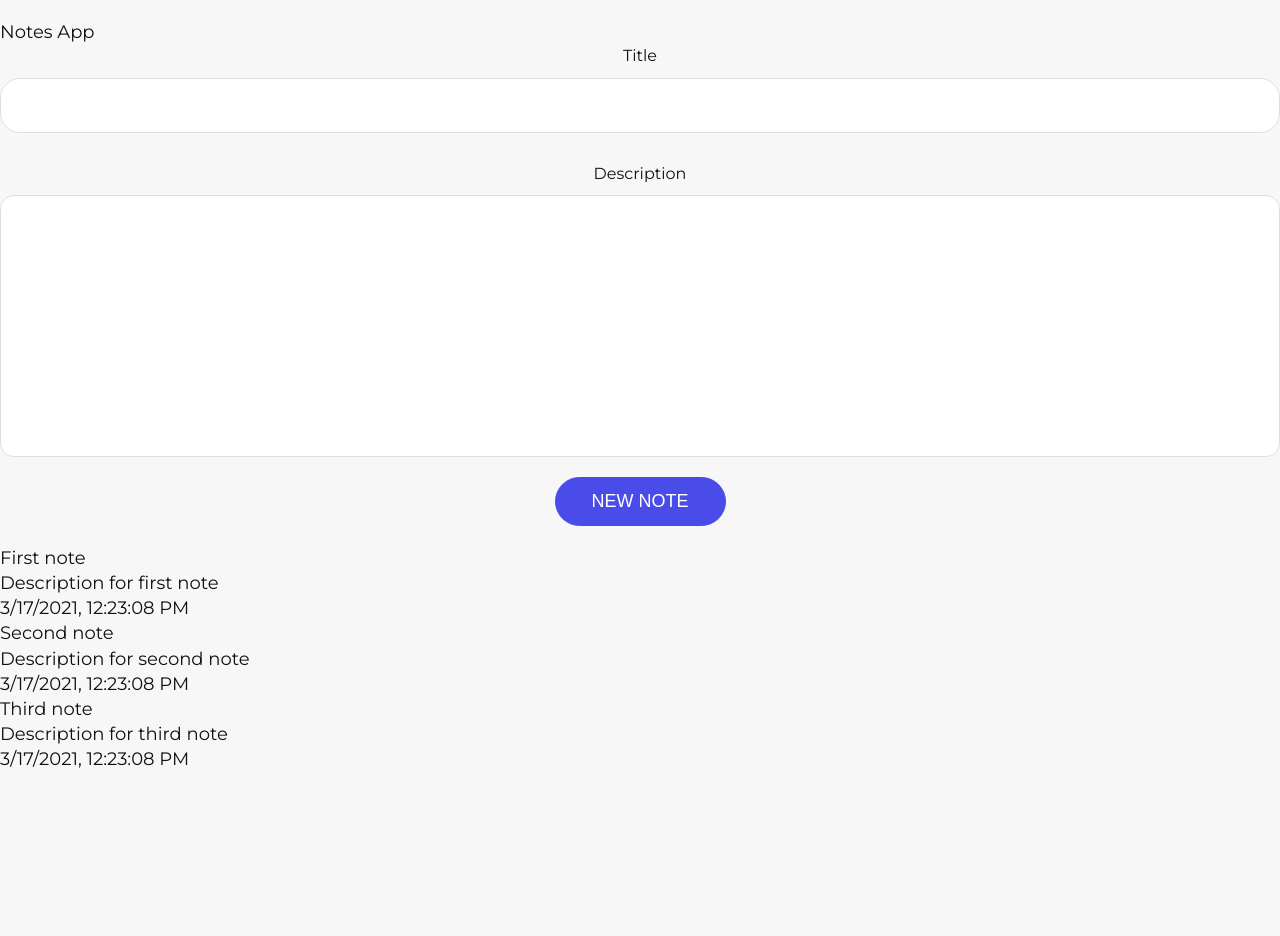
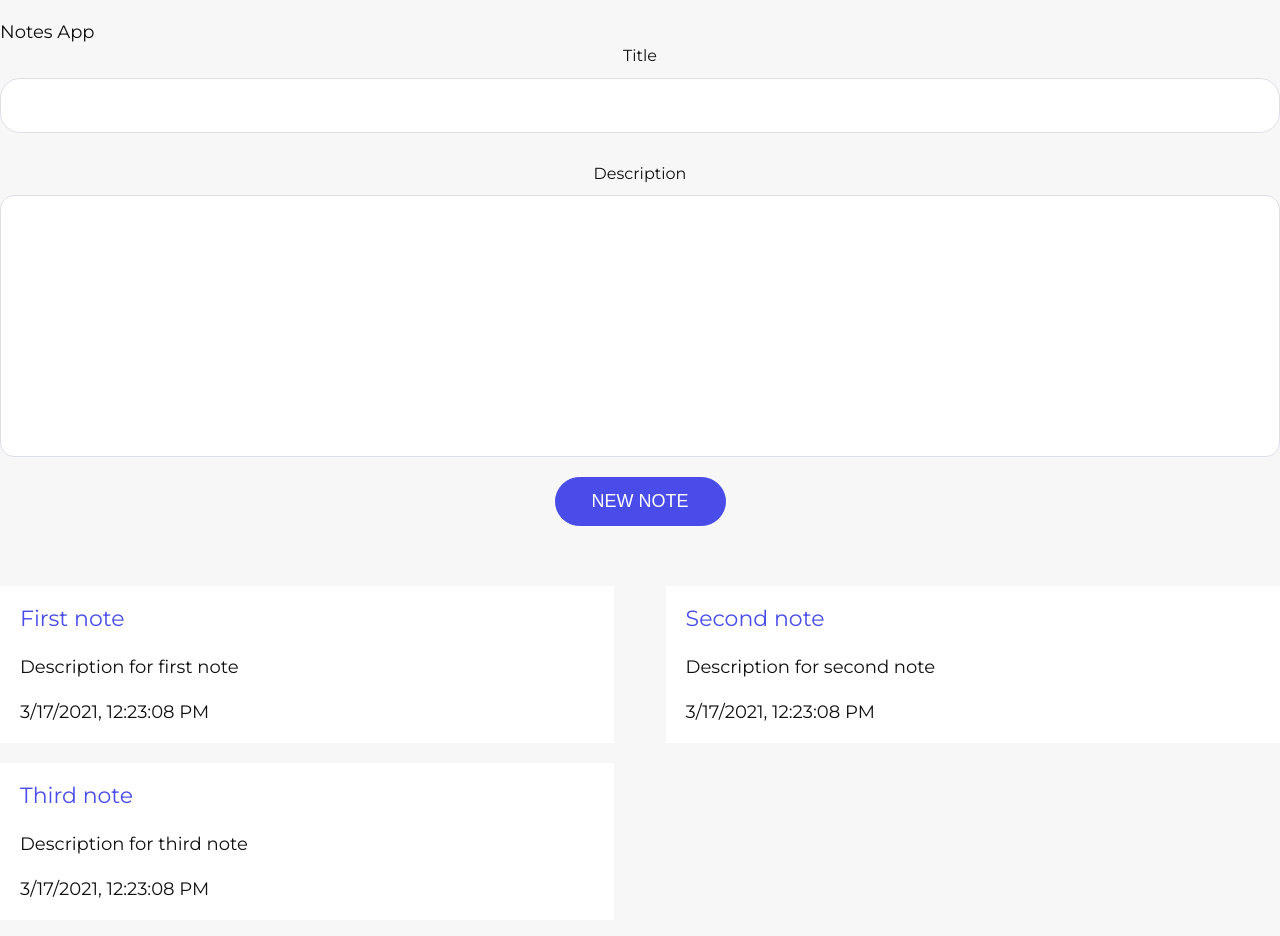
Before and after one commit to aponyavina/vue-notes-app, a Vue app: page / in a window 1280 px wide. Shown: the top 936 px of the page. Before the commit the page ends 800 px from the top, so only its background shows below. Built offline with nearby package versions, Linux system fonts and the light colour scheme.

Commit message:
создание компонента notes

```diff
--- a/src/App.vue
+++ b/src/App.vue
@@ -10,18 +10,8 @@
 
           <NewNote :note="note" @addNote="addNote"/>
 
-          <!-- note list -->
-          <div class="notes">
-              <div class="note" v-for="(note, index) in notes" :key="index">
-                  <div class="note-header">
-                      <p> {{note.title}} </p>
-                  </div>
-                  <div class="note-body">
-                      <p> {{note.descr}} </p>
-                  </div>
-                  <span> {{note.date}} </span>
-              </div>
-          </div>
+          <Notes :notes="notes"/>
+
         </div>
       </section>
 
@@ -32,11 +22,12 @@
 <script>
 import Message from './components/Message.vue'
 import NewNote from './components/NewNote.vue'
+import Notes from './components/Notes.vue'
 
 
 export default {
   components: {
-    Message, NewNote
+    Message, Notes, NewNote
   },
   data() {
     return {
--- /dev/null
+++ b/src/components/Notes.vue
@@ -0,0 +1,58 @@
+<template>
+    <div class="notes">
+    <div class="note" v-for="(note, index) in notes" :key="index">
+        <div class="note-header">
+            <p> {{note.title}} </p>
+        </div>
+        <div class="note-body">
+            <p> {{note.descr}} </p>
+        </div>
+        <span> {{note.date}} </span>
+    </div>
+</div>
+</template>
+
+<script>
+export default {
+    props: {
+        notes: {
+            type: Array,
+            required: true
+        }
+    }
+}
+</script>
+
+<style lang="scss">
+    .notes {
+        display: flex;
+        align-items: center;
+        justify-content: space-between;
+        flex-wrap: wrap;
+        padding: 40px 0;
+    }
+
+    .note {
+        width: 48%;
+        padding: 18px 20px;
+        margin-bottom: 20px;
+        background-color: #fff;
+    }
+
+    .note-header {
+        p {
+            font-size: 22px;
+            color: #494ce8;
+        }
+    }
+
+    .note-body {
+        p {
+            margin: 20px 0;
+        }
+
+        span {
+            color: #999;
+        }
+    }
+</style>
```
